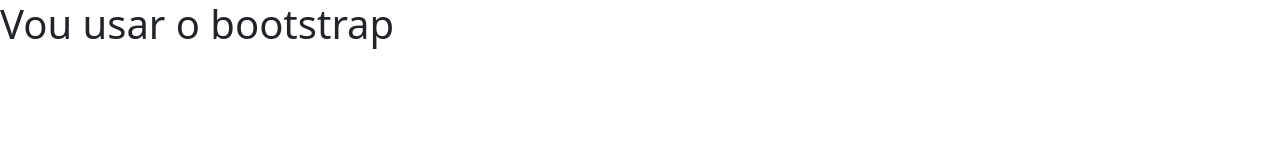
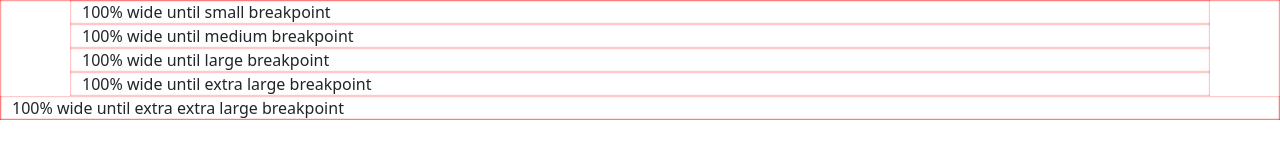
Before and after one commit to JoaoVitorm0nteiro/bootstrap, a plain HTML site: page 2_Containers/index.html in a window 1280 px wide. Drawn offline with Linux system fonts and the light colour scheme.

Commit message:
aula 2 fim

```diff
--- a/2_Containers/index.html
+++ b/2_Containers/index.html
@@ -10,7 +10,13 @@
     <link rel="stylesheet" href="/bootstrap/2_Containers/style.css">
 </head>
 <body>
-    <h1>Vou usar o  bootstrap</h1>
+    <!--<h1>Vou usar o  bootstrap !</h1>-->
+
+    <div class="container-sm">100% wide until small breakpoint</div>
+    <div class="container-md">100% wide until medium breakpoint</div>
+    <div class="container-lg">100% wide until large breakpoint</div>
+    <div class="container-xl">100% wide until extra large breakpoint</div>
+    <div class="container-xxl">100% wide until extra extra large breakpoint</div>
 
 
 
--- a/2_Containers/style.css
+++ b/2_Containers/style.css
@@ -0,0 +1,3 @@
+*{
+    box-shadow: inset 0px 0px 2px rgba(255, 0, 0, 0.8);
+}
```
